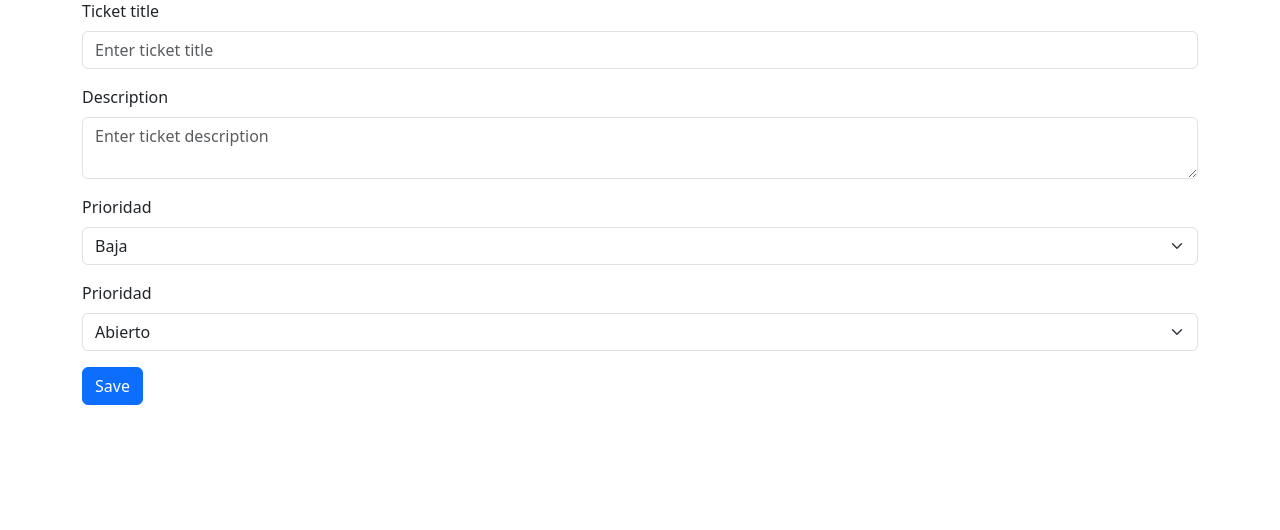
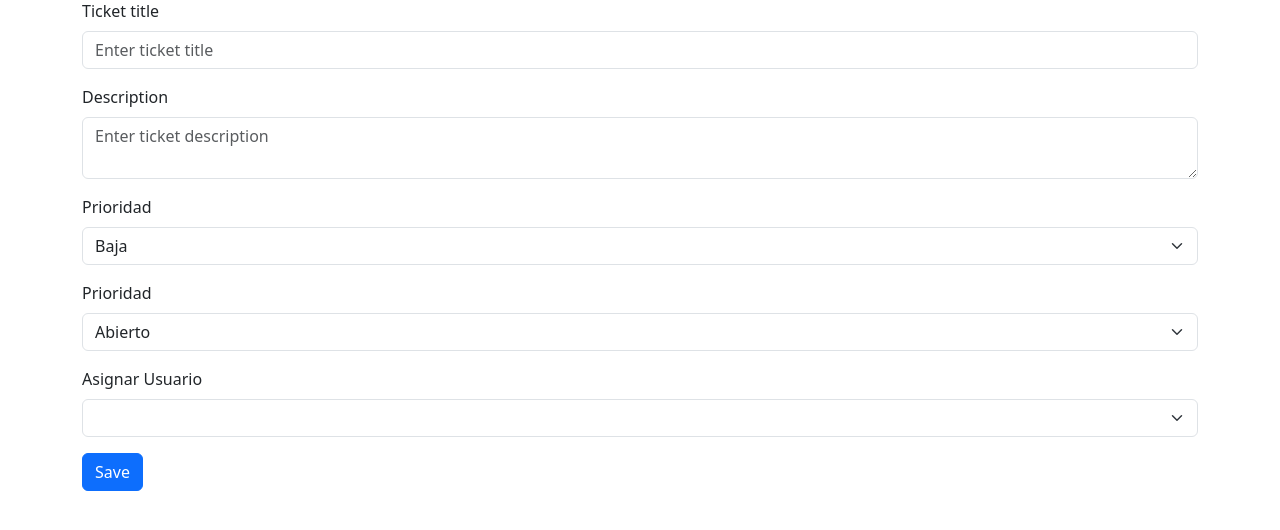
Before and after one commit to Cruzade-ab/ProyectoFinalComp2052, a Flask app: page /tickets in a window 1280 px wide. Shown: the part 143-673 px from the top of the page. Run offline with Flask 3, Linux system fonts and the light colour scheme; a user stored in the database is signed in; tables that the repository leaves empty hold one stand-in row (values such as "Sample post"); lists and menus that the app fills with data are empty.

Commit message:
Agregue la capacidad para asignar un usuario al ticket. // Mmodifique una columna del Dashboard

```diff
--- a/final_project/app/forms.py
+++ b/final_project/app/forms.py
@@ -44,5 +44,11 @@ class TicketsForm(FlaskForm):
         choices=[('Abierto', 'Abierto'), ('En proceso', 'En proceso'), ('Cerrado', 'Cerrado')],
         validators=[DataRequired()]
     )
+    usuario_id = SelectField(
+        'Asignar Usuario',
+        choices=[],
+        coerce=int,
+        validators=[DataRequired()]
+    )
 
     submit = SubmitField('Save')
--- a/final_project/app/routes.py
+++ b/final_project/app/routes.py
@@ -56,12 +56,15 @@ def tickets():
     Permite crear un nuevo ticket. Solo disponible para tecnico o admins.
     """
     form = TicketsForm()
+    usuarios = User.query.filter(User.role_id == 2).all()
+    form.usuario_id.choices = [(u.id, u.username) for u in usuarios]
     if form.validate_on_submit():
         ticket = Ticket(
             asunto=form.asunto.data,
             descripcion=form.descripcion.data,
             prioridad=form.prioridad.data,
             estado=form.estado.data,
+            usuario_id=form.usuario_id.data,
             tecnico_id=current_user.id
         )
         db.session.add(ticket)
--- a/final_project/app/templates/dashboard.html
+++ b/final_project/app/templates/dashboard.html
@@ -22,6 +22,7 @@ content %}
       <th>Prioridad</th>
       <th>Estado</th>
       <th>Fecha Creación</th>
+      <th>Técnico Asignado</th>
       <th class="text-center">Actions</th>
     </tr>
   </thead>
--- a/final_project/app/templates/ticket_form.html
+++ b/final_project/app/templates/ticket_form.html
@@ -28,6 +28,12 @@
     {{ form.estado(class="form-select") }}
   </div>
 
+  <!-- Usuarios -->
+  <div class="mb-3">
+    {{ form.usuario_id.label(class="form-label") }}
+    {{ form.usuario_id(class="form-select") }}
+  </div>
+
   <!-- Submit Button -->
   <div class="mb-3">
     {{ form.submit(class="btn btn-primary") }}
```
